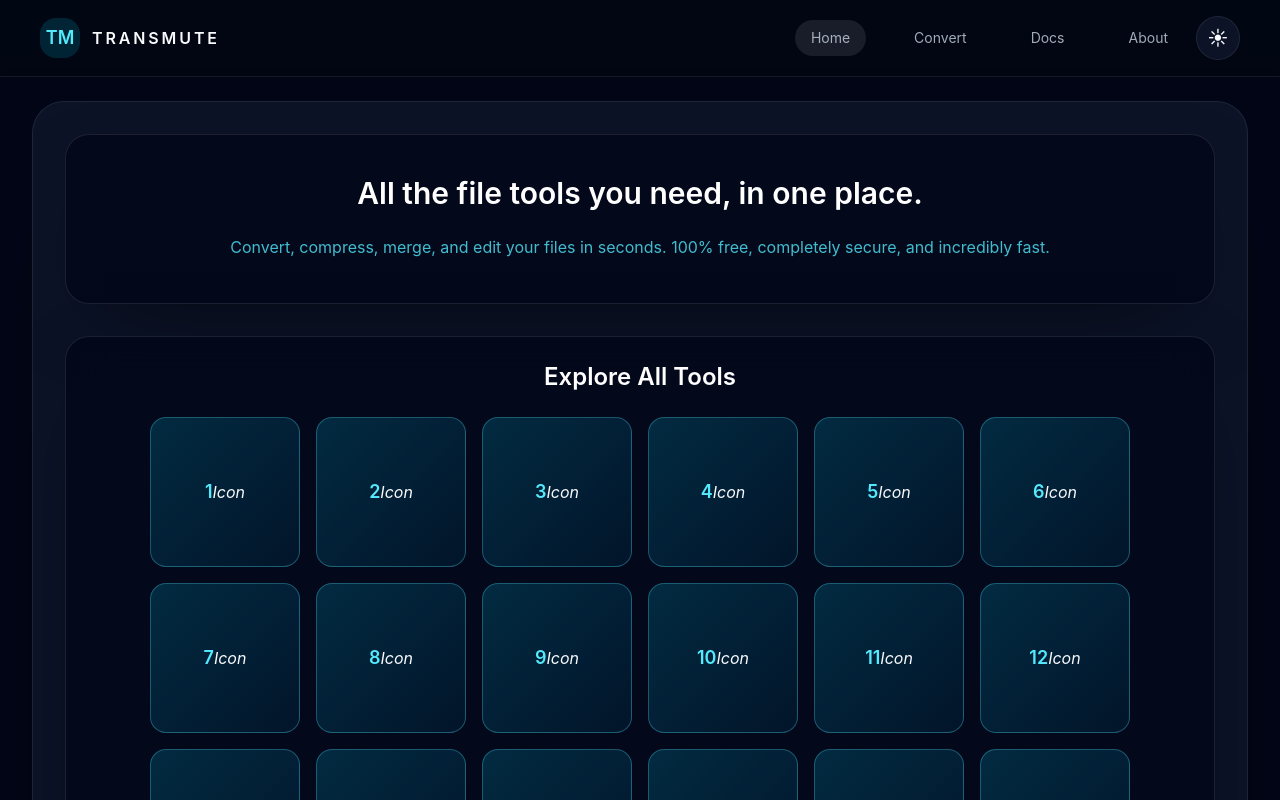
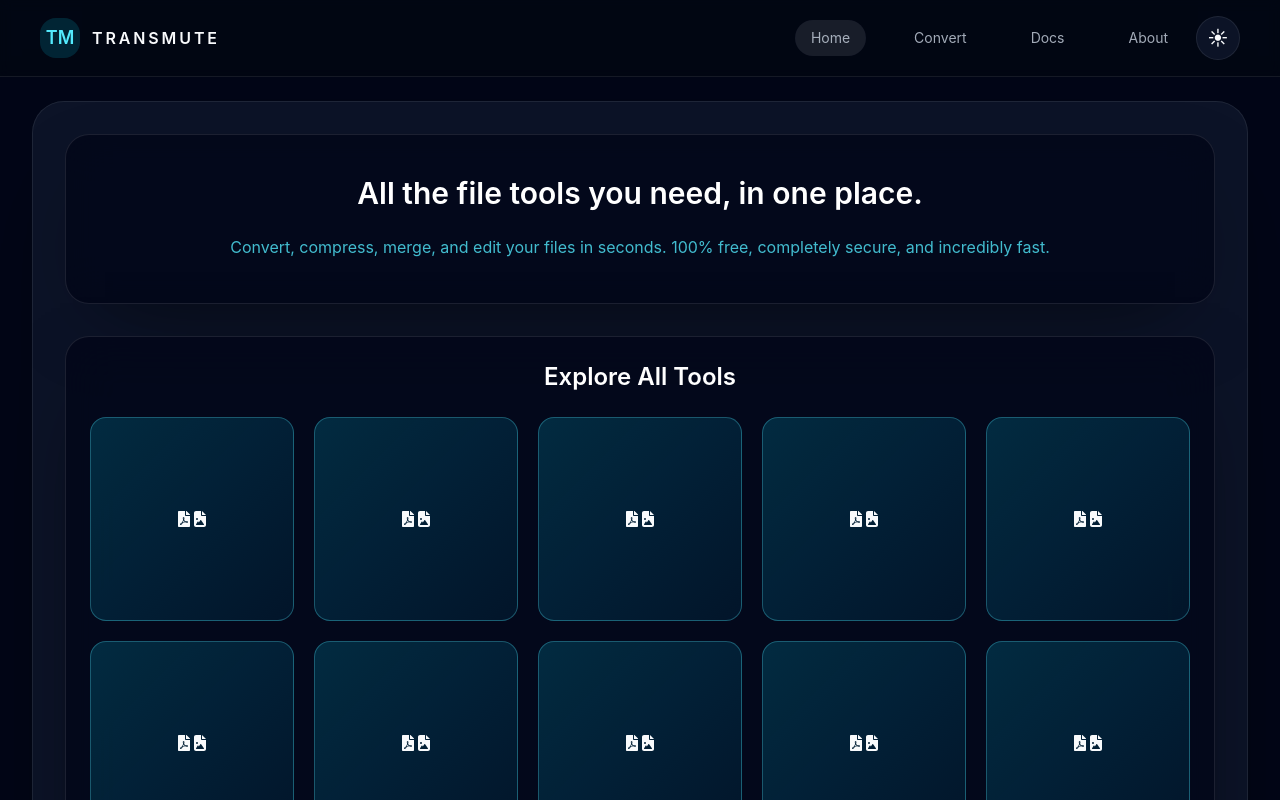
Before and after one commit to Dominic-SR/TransMute, a React (Vite) app: page / in a window 1280 px wide. Shown: the top 800 px of the page. Built offline with nearby package versions, Linux system fonts and the light colour scheme.

Commit message:
icon files added

```diff
--- a/package.json
+++ b/package.json
@@ -13,6 +13,7 @@
     "@tailwindcss/vite": "^4.3.0",
     "react": "^19.2.6",
     "react-dom": "^19.2.6",
+    "react-icons": "^5.6.0",
     "react-router-dom": "^7.15.1",
     "tailwindcss": "^4.3.0"
   },
--- a/src/components/GrdidBox.tsx
+++ b/src/components/GrdidBox.tsx
@@ -1,17 +1,19 @@
 import React from 'react'
-
+import { FaFilePdf } from "react-icons/fa";
+import { FaFileImage } from "react-icons/fa6";
 const GrdidBox = ({ num }: { num: number }) => {
   return (
     <div key={num}
               className="aspect-square bg-gradient-to-br from-cyan-500/20 to-cyan-600/10 border border-cyan-300/30 rounded-2xl flex items-center justify-center hover:border-cyan-300/60 transition-all duration-300 hover:shadow-[0_0_20px_rgba(34,211,238,0.3)]"
               style={{
                 width: 'calc(20% - 16px)', // 5 columns with 16px gap adjustment
-                minWidth: '100px', // Minimum width for very small screens
-                maxWidth: '150px', // Maximum width for very large screens
+                minWidth: '200px', // Minimum width for very small screens
+                maxWidth: '250px', // Maximum width for very large screens
               }}
             >
-              <span className="text-cyan-300 font-semibold text-lg">{num}</span>
-              <i>Icon</i>
+              <FaFilePdf />
+              <FaFileImage />
+
             </div>
   )
 }
--- a/src/pages/Home.tsx
+++ b/src/pages/Home.tsx
@@ -1,3 +1,5 @@
+import GrdidBox from "../components/GrdidBox";
+
 const Home = () =>{
   // Generate 25 boxes for 5x5 grid
   const boxes = Array.from({ length: 25 }, (_, i) => i + 1)
@@ -14,20 +16,9 @@ Convert, compress, merge, and edit your files in seconds. 100% free, completely
       {/* 5x5 Responsive Grid using Flexbox */}
       <div className="rounded-3xl border border-white/10 bg-slate-950/80 p-6 shadow-[0_30px_90px_-40px_rgba(0,0,0,0.6)] backdrop-blur-xl">
         <h2 className="text-2xl font-semibold text-white mb-6 text-center">Explore All Tools</h2>
-        <div className="flex flex-wrap gap-4 justify-center">
+        <div className="flex flex-wrap gap-5 justify-center">
           {boxes.map((num) => (
-            <div
-              key={num}
-              className="aspect-square bg-gradient-to-br from-cyan-500/20 to-cyan-600/10 border border-cyan-300/30 rounded-2xl flex items-center justify-center hover:border-cyan-300/60 transition-all duration-300 hover:shadow-[0_0_20px_rgba(34,211,238,0.3)]"
-              style={{
-                width: 'calc(20% - 16px)', // 5 columns with 16px gap adjustment
-                minWidth: '100px', // Minimum width for very small screens
-                maxWidth: '150px', // Maximum width for very large screens
-              }}
-            >
-              <span className="text-cyan-300 font-semibold text-lg">{num}</span>
-              <i>Icon</i>
-            </div>
+            <GrdidBox key={num} num={num} />
           ))}
         </div>
       </div>
```
Also changed, not shown: 1 other file (tests, documents, lock files or other folders).
